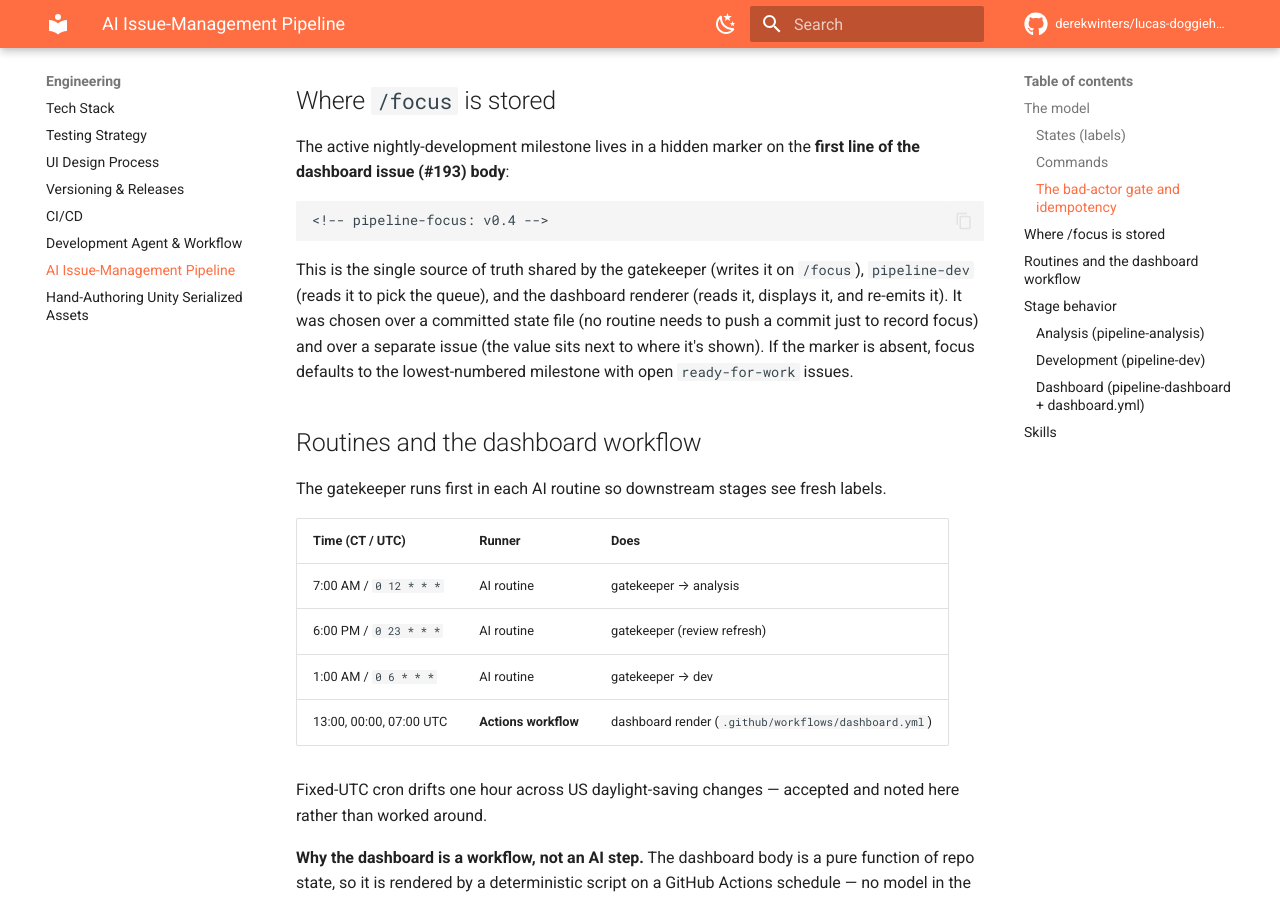
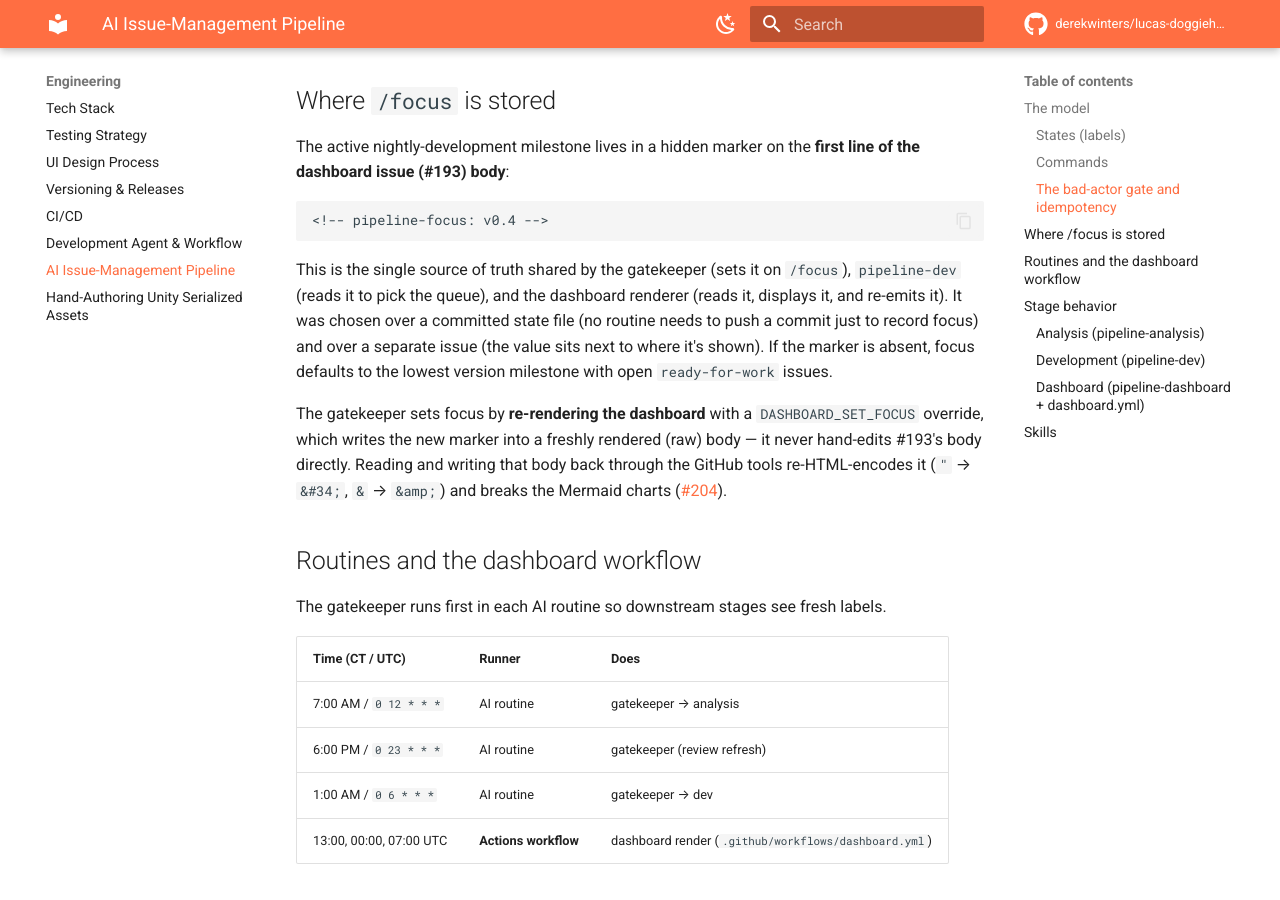
Before and after one commit to derekwinters/lucas-doggiehood, an MkDocs documentation site: the page built from docs/engineering/issue-pipeline.md, in a window 1280 px wide and 900 px high, scrolled down 1968 px. Built offline with MkDocs 1.6.1 and Material for MkDocs 9.7.7, drawn with Linux system fonts in a browser that asks for light colours; comment, search, counter and statistics services are not loaded; the version menu is left out.

````diff
--- a/docs/engineering/issue-pipeline.md
+++ b/docs/engineering/issue-pipeline.md
@@ -63,13 +63,20 @@ The active nightly-development milestone lives in a hidden marker on the
 <!-- pipeline-focus: v0.4 -->
 ```
 
-This is the single source of truth shared by the gatekeeper (writes it on
+This is the single source of truth shared by the gatekeeper (sets it on
 `/focus`), `pipeline-dev` (reads it to pick the queue), and the dashboard
 renderer (reads it, displays it, and re-emits it). It was chosen over a
 committed state file (no routine needs to push a commit just to record focus)
 and over a separate issue (the value sits next to where it's shown). If the
-marker is absent, focus defaults to the lowest-numbered milestone with open
+marker is absent, focus defaults to the lowest version milestone with open
 `ready-for-work` issues.
+
+The gatekeeper sets focus by **re-rendering the dashboard** with a
+`DASHBOARD_SET_FOCUS` override, which writes the new marker into a freshly
+rendered (raw) body — it never hand-edits #193's body directly. Reading and
+writing that body back through the GitHub tools re-HTML-encodes it (`"` →
+`&#34;`, `&` → `&amp;`) and breaks the Mermaid charts
+([#204](https://github.com/derekwinters/lucas-doggiehood/issues/204)).
 
 ## Routines and the dashboard workflow
 
````
Also changed, not shown: .claude/skills/pipeline-dashboard/SKILL.md (+16 -0 lines), .claude/skills/pipeline-gatekeeper/SKILL.md (+20 -5 lines), 2 other files.
